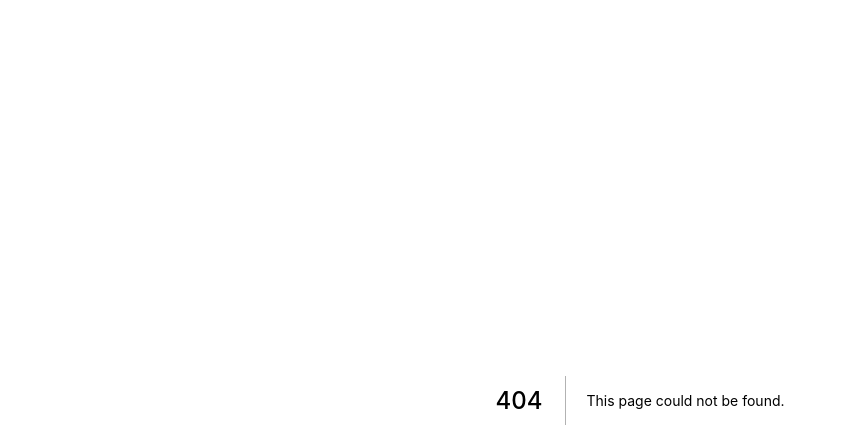
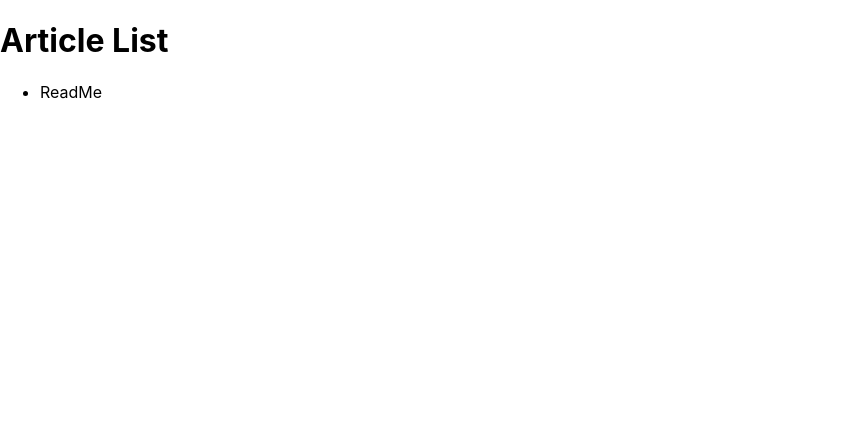
Before and after one commit to Chanseok/studyNext, a Next.js app: page /articles in a window 1280 px wide. Before the commit this address had no page. Shown: the top 448 px of the page, without its empty margins (0-847 px from the left). Built offline with nearby package versions, Linux system fonts and the light colour scheme.

Commit message:
add: pages under Page and change SSR to  SPA style using Link tag using next/link

```diff
--- /dev/null
+++ b/pages/articles/index.js
@@ -0,0 +1,18 @@
+import Link from 'next/link';
+import React from 'react';
+
+export default function ArticleList(props) {
+    return (
+        <div>
+            <h1>Article List</h1>
+
+            <ul>
+                <li>
+                    <Link href="/articles/readme">
+                    <a >ReadMe</a>
+                    </Link>
+                </li>
+            </ul>
+        </div>
+    )
+}
```
Also changed, not shown: pages/articles/readme.js (added, +15 -0 lines), pages/privacy-policy.js (added, +10 -0 lines), pages/second.js (added, +9 -0 lines).
